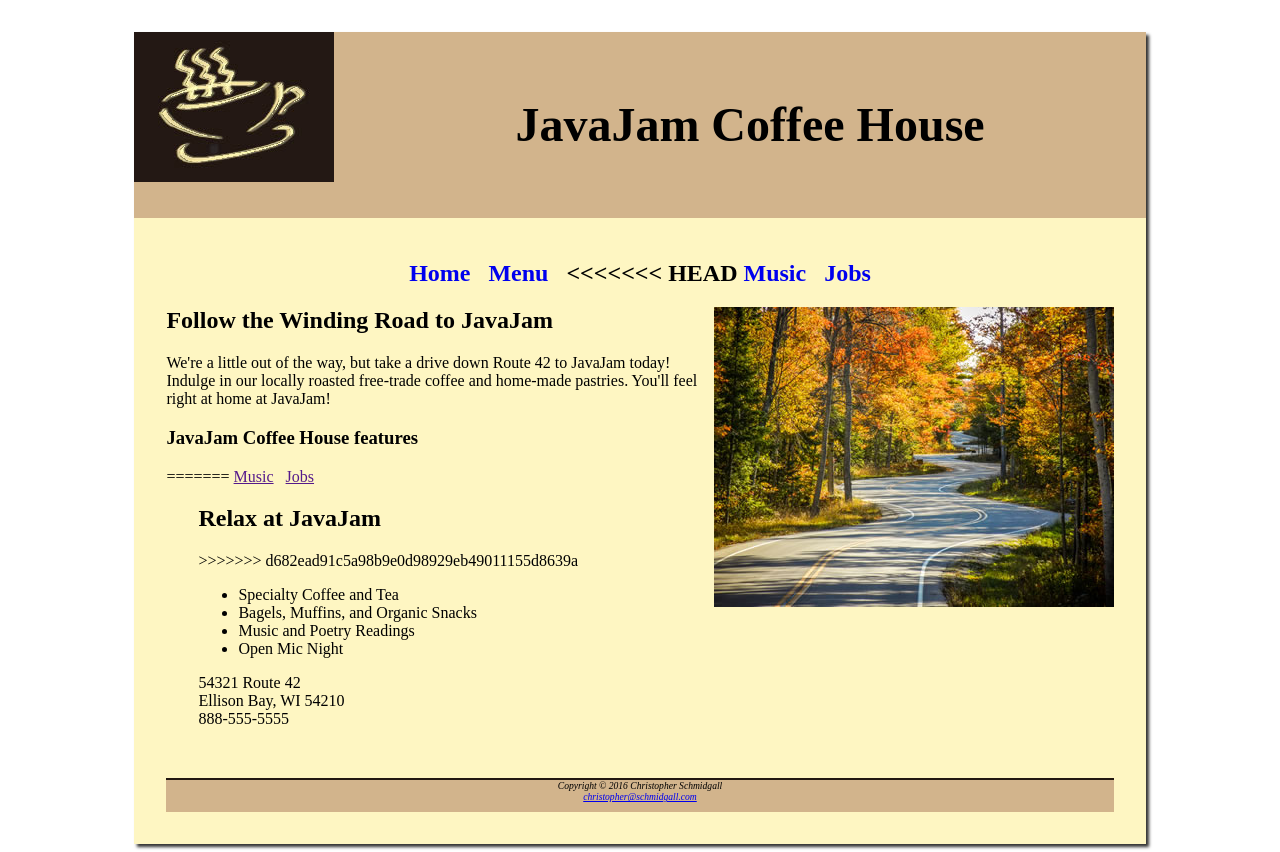
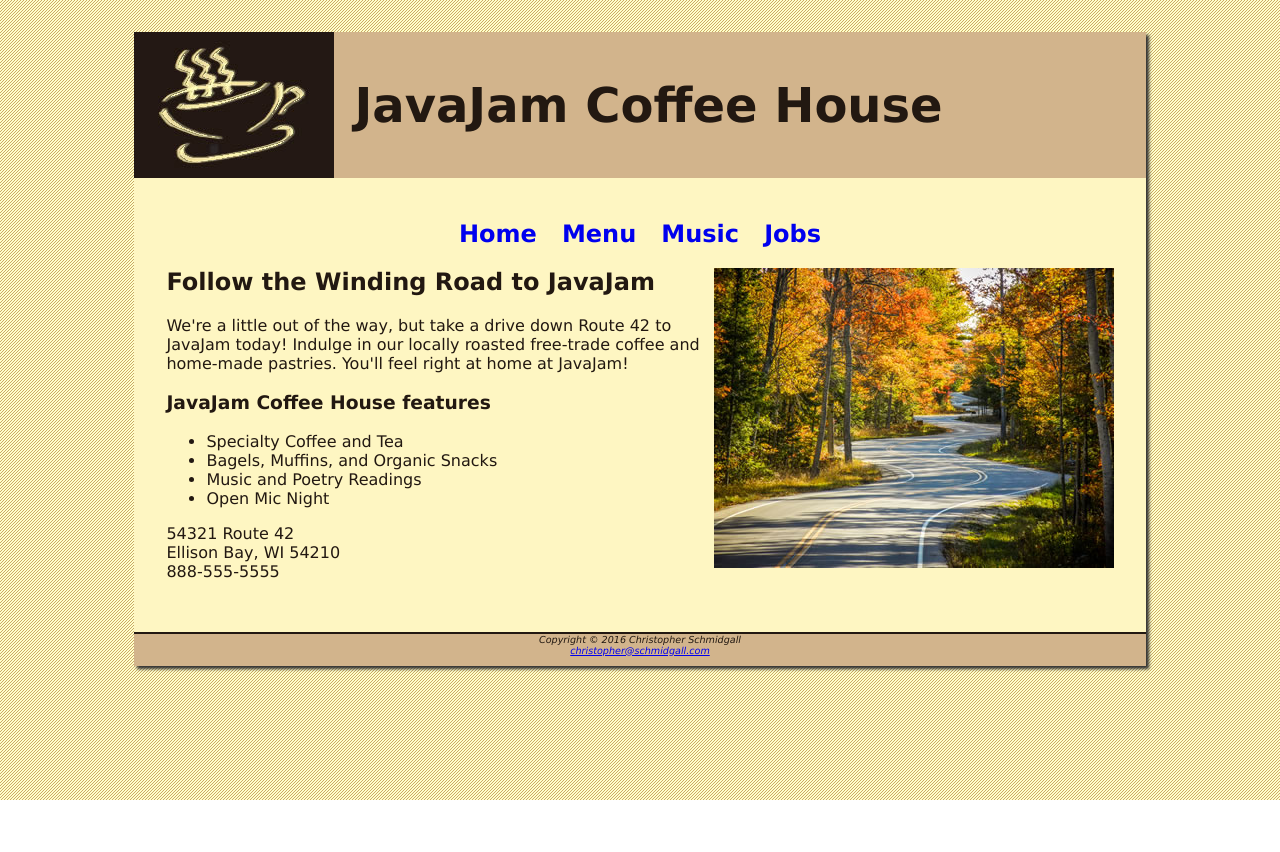
Before and after one commit to cschmidgall/JavaJam-Coffee-House, a plain HTML site: page index.html in a window 1280 px wide. After the commit the page ends 800 px from the top, so only its background shows below. Drawn offline with Linux system fonts and the light colour scheme.

Commit message:
recommiting local files

```diff
--- a/index.html
+++ b/index.html
@@ -14,7 +14,6 @@
 			<nav>
 				<a href="index.html">Home</a> &nbsp;
 				<a href="menu.html">Menu</a> &nbsp;
-<<<<<<< HEAD
 				<a href="music.html">Music</a> &nbsp;
 				<a href="jobs.html">Jobs</a>
 			</nav>
@@ -26,13 +25,6 @@
 				to JavaJam today! Indulge in our locally roasted free-trade coffee
 				and home-made pastries. You'll feel right at home at JavaJam!</p>
 				<h3>JavaJam Coffee House features</h3>
-=======
-				<a href="">Music</a> &nbsp;
-				<a href="">Jobs</a>
-			</nav>
-			<main>
-				<h2>Relax at JavaJam</h2>
->>>>>>> d682ead91c5a98b9e0d98929eb49011155d8639a
 				<ul>
 					<li>Specialty Coffee and Tea</li>
 					<li>Bagels, Muffins, and Organic Snacks</li>
--- a/javajam.css
+++ b/javajam.css
@@ -1,4 +1,3 @@
-<<<<<<< HEAD
 body { background-image: url(background.gif);
 	   color: #221811;
 	   font-family: Verdana, Arial, sans-serif; }
@@ -37,20 +36,3 @@ footer { background-color: #D2B48C;
 		   box-shadow: 3px 3px 3px #333; }
 .details { padding-left: 20%;
 		   padding-right: 20%; }
-=======
-body { background-color: #FCEBB6;
-	   color: #221811;
-	   font-family: Verdana, Arial, sans-serif; }
-h1 { background-color: #D2B48C;
-	 text-align: center;
-	 line-height: 200% }
-nav { text-align: center;
-	  font-weight: bold;}
-footer { background-color: #D2B48C;
-		 text-align: center;
-		 font-size: .6em;
-		 font-style: italic; }
-#wrapper { margin-left: auto;
-		   margin-right: auto;
-		   width: 80%; }
->>>>>>> d682ead91c5a98b9e0d98929eb49011155d8639a
```
Also changed, not shown: menu.html (+0 -8 lines).
